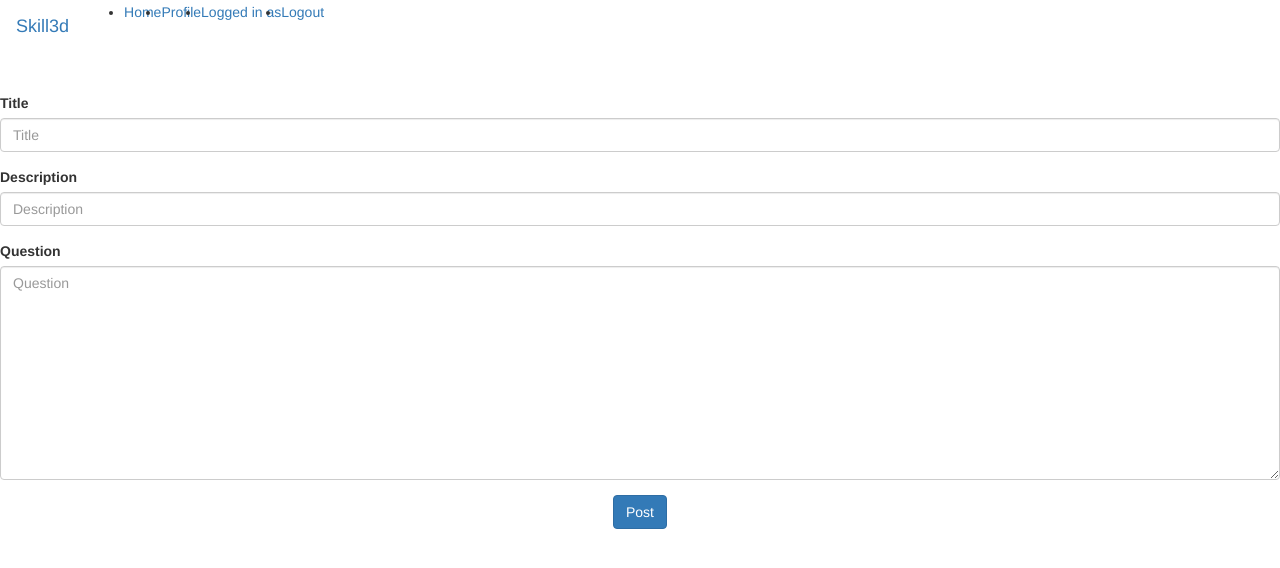
After one commit to moha-abdul/skill3d, a Django app: page /new_post/ in a window 1280 px wide. The commit adds this page. Shown: the top 568 px of the page. Run offline with Django 3.2, Linux system fonts and the light colour scheme; the visitor is signed in with stand-in values (Sample User, id 1); some libraries are stand-ins or nearby versions.

Commit message:
Display posts

```diff
--- a/skillapp/forms.py
+++ b/skillapp/forms.py
@@ -1,7 +1,7 @@
 from django import forms
 from django.contrib.auth.forms import UserCreationForm
 from django.contrib.auth.models import User
-from .models import Profile, Posts
+from .models import Profile, Posts, Answers
 
 class SignupForm(UserCreationForm):
     email = forms.EmailField(max_length=200, help_text='Required')
@@ -12,9 +12,14 @@ class SignupForm(UserCreationForm):
 class ProfileForm(forms.ModelForm):
     class Meta:
         model = Profile
-        fields = ('photo', 'bio')
+        fields = ('bio',)
 
 class PostForm(forms.ModelForm):
     class Meta:
         model = Posts
-        fields = ('question',)
+        fields = ('title', 'description', 'question')
+
+class AnswerForm(forms.ModelForm):
+    class Meta:
+        model = Answers
+        fields = ('title', 'answer')
--- a/skillapp/models.py
+++ b/skillapp/models.py
@@ -1,26 +1,32 @@
 from django.db import models
 from django.contrib.auth.models import User
+from django.db.models.signals import post_save
+from django.dispatch import receiver
 
 class Profile(models.Model):
     user = models.OneToOneField(User,on_delete=models.CASCADE,related_name='profile')
-    bio = models.TextField(max_length=50)
-    photo  = models.ImageField(upload_to = 'profile/')
+    bio = models.TextField(max_length=50,null=True)
+    # photo = models.ImageField(upload_to = 'profile/')
+    section = models.ForeignKey('Section', on_delete=models.CASCADE, null=True)
+    posts = models.ForeignKey('Posts', on_delete=models.CASCADE, null=True)
 
     def __str__(self):
-        return self.bio
+        return self.user.username
 
-    def save_image(self):
-        self.save()
+    @receiver(post_save, sender=User)
+    def create_user_profile(sender, instance, created, **kwargs):
+        if created:
+            Profile.objects.create(user=instance)
 
-    def delete_image(self):
-        self.delete()
+    @receiver(post_save, sender=User)
+    def save_user_profile(sender, instance, **kwargs):
+        instance.profile.save()
 
 class Section(models.Model):
     name = models.CharField(max_length=50)
     description = models.CharField(max_length=200,null=True)
     subsribers = models.CharField(max_length=20)
     photo  = models.ImageField(upload_to = 'section/',null=True)
-    admin = models.ForeignKey('Profile', related_name='Section',null=True)
 
     def __str__(self):
         return self.name
@@ -32,5 +38,27 @@ class Section(models.Model):
         self.delete()
 
 class Posts(models.Model):
-    question = models.TextField(max_length=100)
+    title = models.CharField(max_length=60,null=True)
+    description = models.CharField(max_length=100,null=True)
+    question = models.TextField(max_length=400, null=True)
     section = models.ForeignKey(Section,related_name='Posts',null=True)
+    # profile = models.ForeignKey('Profile', related_name='Posts',null=True)
+
+    def __str__(self):
+        return self.title
+
+    def new_post(self):
+        self.save()
+
+    def delete_post(self):
+        self.delete()
+
+class Answers(models.Model):
+    title = models.CharField(max_length=60,null=True)
+    answer = models.TextField(max_length=200,null=True)
+
+    def new_answer(self):
+        self.save()
+
+    def delete_answer(self):
+        self.delete()
--- a/skillapp/templates/navbar.html
+++ b/skillapp/templates/navbar.html
@@ -0,0 +1,26 @@
+<nav class="navbar fixed-top navbar-dark indigo">
+    <a class="navbar-brand" href="/">Skill3d</a>
+    <div class="navbar" id="navbarNav">
+      <ul class="navbar-nav">
+        <li class="nav-item">
+          <a class="nav-link" href="/">Home <span class="sr-only">(current)</span></a>
+        </li>
+
+        {% if user.is_authenticated %}
+        <li class="nav-item">
+          <a class="nav-link" href="{% url 'profile' %}">Profile</a>
+        </li>
+        <li class="nav-item">
+          <a class="nav-link" href="{% url 'profile' %}">Logged in as </a>
+        </li>
+        <li class="nav-item">
+          <a class="nav-link disabled" href="/logout">Logout</a>
+        </li>
+        {% else %}
+        <li>
+            <a class='btn btn-default' href="/accounts/login">Login</a>
+        </li>
+        {% endif %}
+      </ul>
+    </div>
+  </nav>
--- a/skillapp/templates/skill/index.html
+++ b/skillapp/templates/skill/index.html
@@ -2,6 +2,7 @@
 {% load bootstrap3 %}
 
 {% block content %}
+
 <div class="container">
   <div class="row">
   {% for section in sections %}
--- /dev/null
+++ b/skillapp/templates/skill/new-post.html
@@ -0,0 +1,14 @@
+{% extends "base.html" %}
+{% load bootstrap3 %}
+{% load material_form %}
+{% block content %}
+
+<body>
+  <form method="post" enctype="multipart/form-data">
+        {% csrf_token %}
+        {% bootstrap_form post_form %}
+      <div class="text-center">  <input type="submit" class="btn btn-primary" value="Post"></div>
+  </form>
+</body>
+
+{% endblock %}
--- a/skillapp/urls.py
+++ b/skillapp/urls.py
@@ -9,6 +9,9 @@ urlpatterns=[
     url(r'^profile/',views.profile,name='profile'),
     url(r'^edit_profile/', views.edit_profile, name = 'edit_profile'),
     url(r'section/(\d+)',views.section, name = 'section'),
+    url(r'^new_post/', views.new_post, name = 'new_post'),
+
+    url(r'post/(\d+)',views.post, name = 'post'),
 ]
 if settings.DEBUG:
     urlpatterns+= static(settings.MEDIA_URL, document_root = settings.MEDIA_ROOT)
--- a/skillapp/views.py
+++ b/skillapp/views.py
@@ -1,9 +1,24 @@
 from django.shortcuts import render, redirect
+from django.contrib.auth.decorators import login_required
 from .models import Profile, Section, Posts
-from .forms import SignupForm, PostForm
+from .forms import SignupForm, PostForm, ProfileForm
+
+# def signup(request):
+#     return render(request,"registration/registration_form.html")
 
 def signup(request):
-    return render(request,"registration/registration_form.html")
+
+    if request.method == 'POST':
+        form = SignUpForm(request.POST)
+        if form.is_valid():
+            user = form.save()
+
+            auth_login(request, user)
+            return redirect('edit_profile')
+    else:
+        form = SignupForm()
+
+    return render(request, 'registration/signup.html', {'form': form})
 
 def home(request):
     # form = QuestionForm()
@@ -11,12 +26,44 @@ def home(request):
     return render(request, "skill/index.html", {"sections":sections})
 
 def profile(request):
-    return render(request,"profile.html")
+    current_user = request.user
+    profile=Profile.objects.filter(user=request.user)
+    return render (request,'profile.html',{'profile':profile})
 
 def edit_profile(request):
-    return render(request,"profile.html")
+    form = ProfileForm()
+    current_user = request.user
+    if request.method == 'POST':
+        form = ProfileForm(request.POST, request.FILES, instance=current_user.profile)
+        if form.is_valid():
+            form.save()
+
+            return redirect('profile')
+
+    return render(request, 'edit-profile.html', {'form': form})
 
 # @login_required
 def section(request,section_id):
-    # section = Posts.objects.filter(id=section_id)
+    posts = Posts.objects.filter(section=request.user.profile.section)
     return render(request,'skill/section.html',locals())
+
+@login_required
+def new_post(request):
+    if request.method == 'POST':
+        post_form = PostForm(request.POST)
+        if post_form.is_valid():
+            posted = post_form.save(commit=False)
+            posted.user = request.user.profile
+            posted.section = request.user.profile.section
+            posted.save()
+        return redirect('skill/post.html')
+    else:
+        post_form = PostForm()
+    return render(request,'skill/new-post.html', locals())
+
+@login_required
+def post(request,post_id):
+    post = Posts.objects.get(section=request.user.profile.section)
+    # comments = Comment.objects.all()
+    # co_form = CommentForm()
+    return render(request,'skill/post.html',{"post": post})
```
Also changed, not shown: skillapp/templates/edit-profile.html (added, +13 -0 lines), skillapp/templates/profile.html (+34 -0 lines), skillapp/templates/registration/signup.html (added, +40 -0 lines), skillapp/templates/skill/post.html (added, +14 -0 lines), skillapp/templates/skill/section.html (+24 -0 lines), media/section/pexels-photo-128622.jpeg (added), skillapp/migrations/0008_auto_20181025_0956.py (added), skillapp/migrations/0009_auto_20181025_1043.py (added), skillapp/migrations/0010_auto_20181025_1127.py (added), skillapp/migrations/0011_auto_20181025_1136.py (added), skillapp/migrations/0012_posts_profile.py (added), skillapp/migrations/0013_auto_20181026_0916.py (added), skillapp/migrations/0014_remove_profile_photo.py (added).
